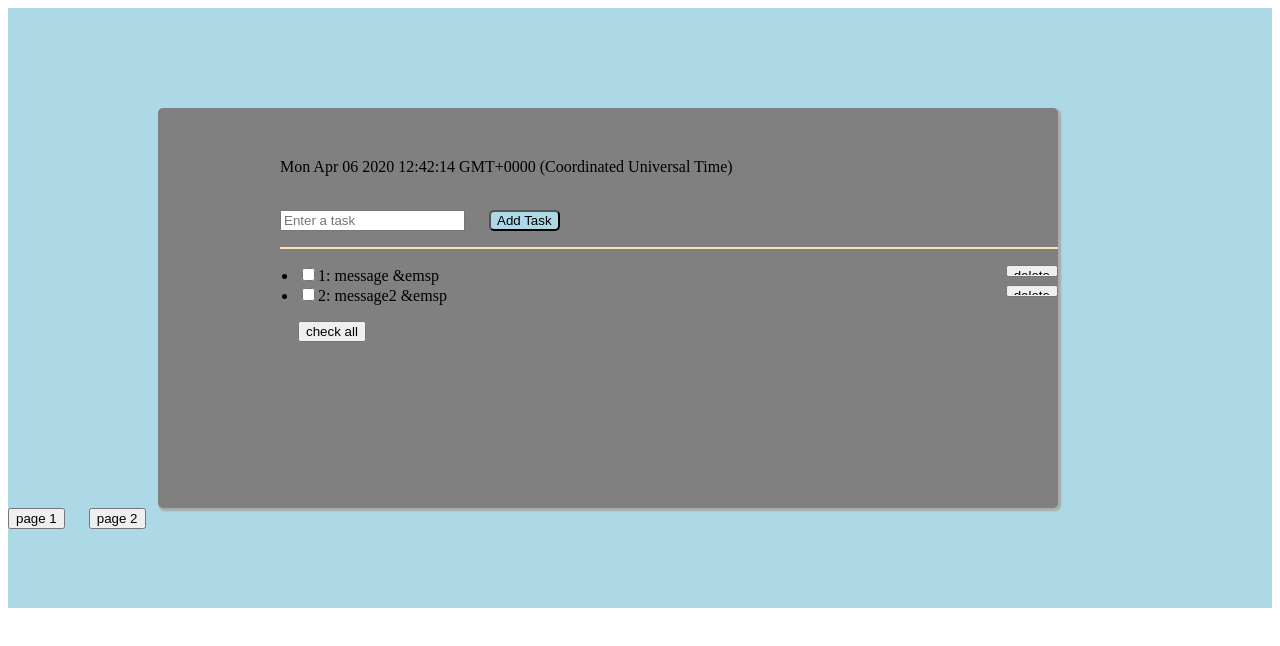
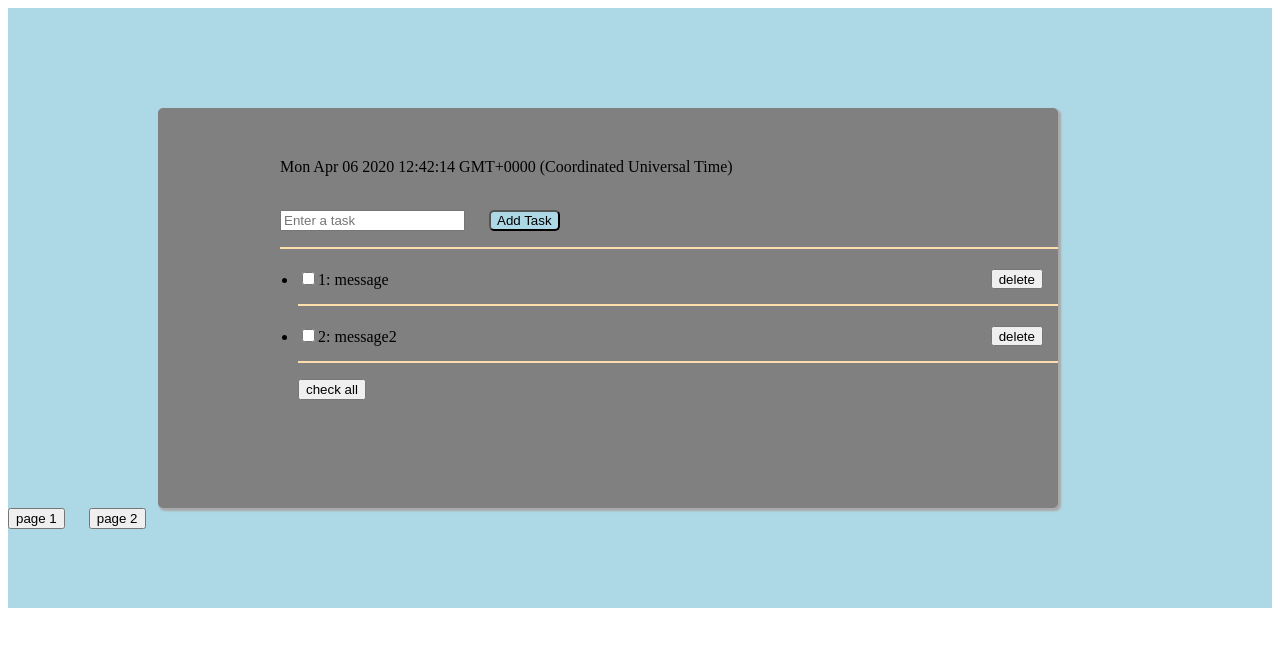
Before and after one commit to trollface2323/front, a Vue app: page / in a window 1280 px wide. Shown: the top 646 px of the page. Built offline with nearby package versions, Linux system fonts and the light colour scheme.

Commit message:
почти готовый дизайн, не хватает формата времени

```diff
--- a/src/components/Page.vue
+++ b/src/components/Page.vue
@@ -13,11 +13,11 @@
         </div>
         <div align="left">
         <ul>
-            <li v-for="(item, index) in items" :key="item.message">
+            <li v-for="(item, index) in items" :key="item.message" class="list">
                 <input type="checkbox" v-model="item.done">
 
                 <span v-if="item.done"><s>{{index+1}} {{item.message}}</s></span>
-                <span v-else>{{index+1}}: {{item.message}}</span> &emsp
+                <span v-else>{{index+1}}: {{item.message}}</span>
                 <input type="submit" value="delete" @click="del(index)" class="delete">
             </li>
             <p></p>
@@ -38,7 +38,6 @@
                 newHuy: "",
                 pressed_button: 0,
                 data: new Date(),
-
             }
         },
         props:{
@@ -73,6 +72,7 @@
                 this.items.push({done:false, message: this.newHuy }),
                     this.newHuy=""
             },
+
         }
     }
 
@@ -104,10 +104,13 @@
     }
     .delete{
         float:right;
-        height: 12px;
+        height: 20px;
+        margin-right: 15px;
     }
     .list{
         border-bottom: 2px solid navajowhite;
+        margin-top: 20px;
+        height: 35px;
     }
 
 </style>
```
